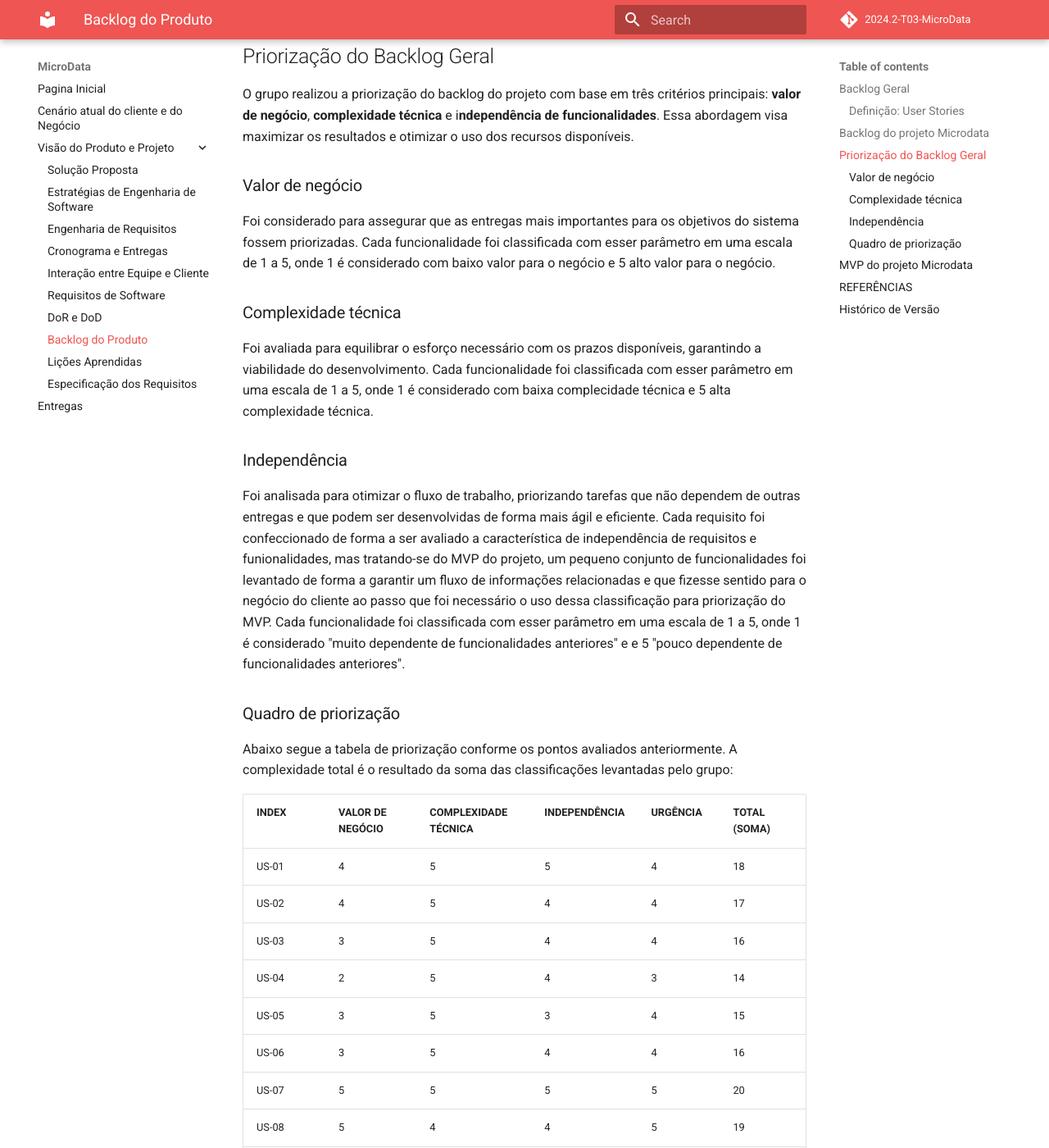
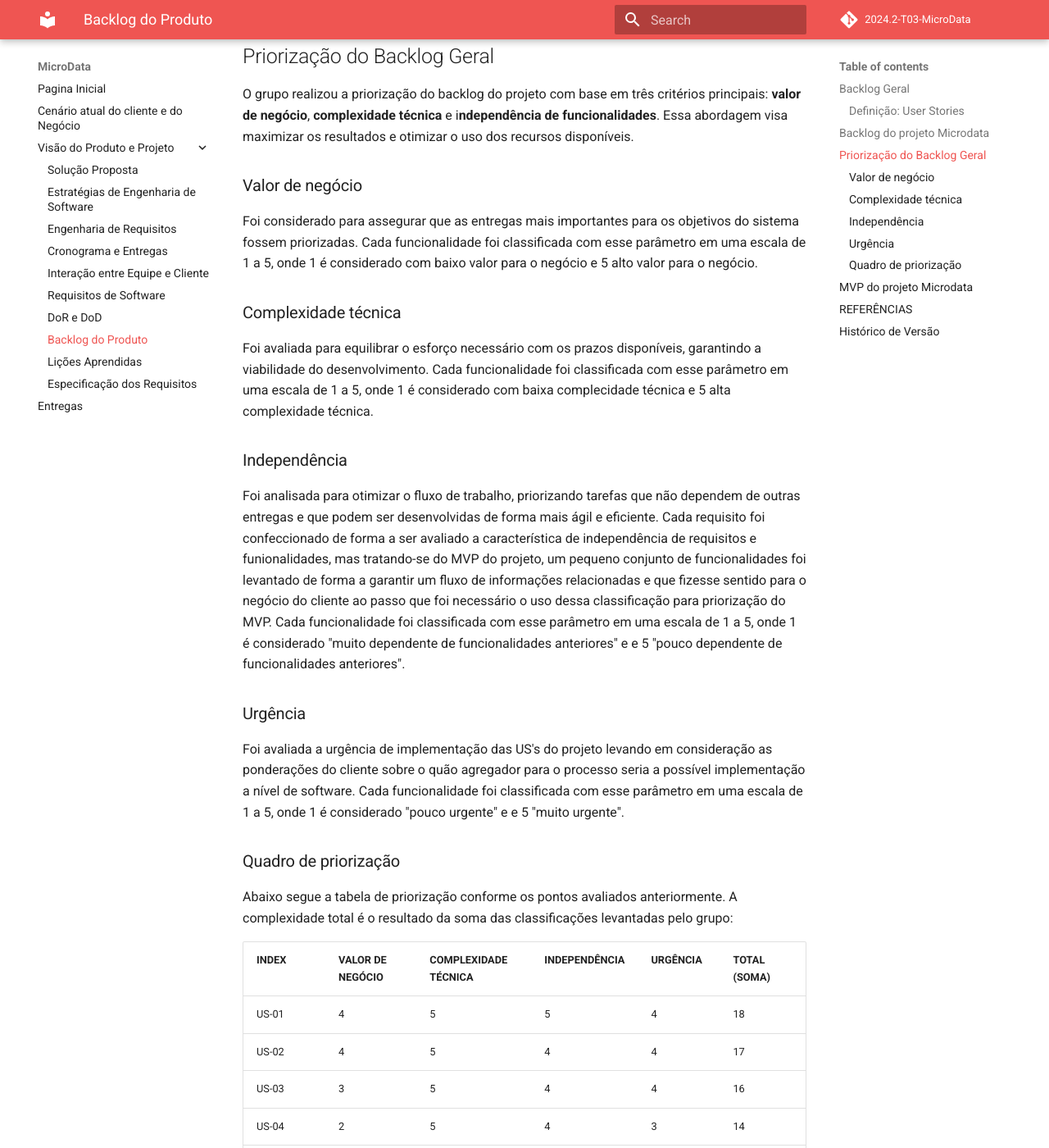
Before and after one commit to storch7/2024.2-T03-MicroData, an MkDocs documentation site: the page built from docs/visao_produto_projeto/backlog_produto.md, in a window 1280 px wide and 1400 px high, scrolled down 5079 px. Shown: the whole window at 82% size. Built offline with MkDocs 1.6.1 and Material for MkDocs 9.7.7, drawn with Linux system fonts in a browser that asks for light colours; comment, search, counter and statistics services are not loaded; some of the changed text lies outside the part shown.

Commit message:
Correções pontuais

```diff
--- a/docs/visao_produto_projeto/backlog_produto.md
+++ b/docs/visao_produto_projeto/backlog_produto.md
@@ -60,14 +60,17 @@
 O grupo realizou a priorização do backlog do projeto com base em três critérios principais: **valor de negócio**, **complexidade técnica** e i**ndependência de funcionalidades**.  Essa abordagem visa maximizar os resultados e otimizar o uso dos recursos disponíveis.
 
 ### Valor de negócio
-Foi considerado para assegurar que as entregas mais importantes para os objetivos do sistema fossem priorizadas. Cada funcionalidade foi classificada com esser parâmetro em uma escala de 1 a 5, onde 1 é considerado com baixo valor para o negócio e 5 alto valor para o negócio.
+Foi considerado para assegurar que as entregas mais importantes para os objetivos do sistema fossem priorizadas. Cada funcionalidade foi classificada com esse parâmetro em uma escala de 1 a 5, onde 1 é considerado com baixo valor para o negócio e 5 alto valor para o negócio.
 
 ### Complexidade técnica
-Foi avaliada para equilibrar o esforço necessário com os prazos disponíveis, garantindo a viabilidade do desenvolvimento. Cada funcionalidade foi classificada com esser parâmetro em uma escala de 1 a 5, onde 1 é considerado com baixa complecidade técnica e 5 alta complexidade técnica.
+Foi avaliada para equilibrar o esforço necessário com os prazos disponíveis, garantindo a viabilidade do desenvolvimento. Cada funcionalidade foi classificada com esse parâmetro em uma escala de 1 a 5, onde 1 é considerado com baixa complecidade técnica e 5 alta complexidade técnica.
 
 ### Independência
 Foi analisada para otimizar o fluxo de trabalho, priorizando tarefas que não dependem de outras entregas e que podem ser desenvolvidas de forma mais ágil e eficiente. Cada requisito foi confeccionado de forma a ser avaliado a característica de independência de requisitos e funionalidades, mas tratando-se do MVP do projeto, um pequeno conjunto de funcionalidades foi levantado de forma a garantir um fluxo de informações relacionadas e que fizesse sentido para o negócio do cliente ao passo que foi necessário o uso dessa classificação para priorização do MVP.
-Cada funcionalidade foi classificada com esser parâmetro em uma escala de 1 a 5, onde 1 é considerado "muito dependente de funcionalidades anteriores" e e 5 "pouco dependente de funcionalidades anteriores".
+Cada funcionalidade foi classificada com esse parâmetro em uma escala de 1 a 5, onde 1 é considerado "muito dependente de funcionalidades anteriores" e e 5 "pouco dependente de funcionalidades anteriores".
+
+### Urgência
+Foi avaliada a urgência de implementação das US's do projeto levando em consideração as ponderações do cliente sobre o quão agregador para o processo seria a possível implementação a nível de software. Cada funcionalidade foi classificada com esse parâmetro em uma escala de 1 a 5, onde 1 é considerado "pouco urgente" e e 5 "muito urgente".
 
 ### Quadro de priorização
 Abaixo segue a tabela de priorização conforme os pontos avaliados anteriormente. A complexidade total é o resultado da soma das classificações levantadas pelo grupo:
@@ -114,7 +117,11 @@
 ## MVP do projeto Microdata
 MVP (Minimum Viable Product, ou Produto Mínimo Viável) é uma versão inicial de um produto que contém apenas as funcionalidades essenciais para resolver o problema principal dos usuários. Seu objetivo é validar hipóteses e obter feedback do mercado de maneira rápida e econômica, antes de investir em desenvolvimento completo. O MVP permite que equipes de desenvolvimento entendam o que realmente gera valor para o cliente e ajustem o produto com base em dados reais, minimizando riscos e desperdícios.
 
-Foi levado em consideração o quadro de priorização para a definição do MVP do projeto. As hisorias de Usuário que tiveram o somatório de pontos de avaliação igual ou superior a 14 (>=14) são candidatas para o MVP do projeto; as hisorias com somatório inferior a 14 (<14) permanecem como backlog do projeto e poderão ser desenvolvidas em ocasiões futuras. São as histórias do MVP do projeto Microdata:
+Foi levado em consideração o quadro de priorização para a definição do MVP do projeto. As hisorias de Usuário que tiveram o somatório de pontos de avaliação igual ou superior a 14 (>=14) são candidatas para o MVP do projeto; as hisorias com somatório inferior a 14 (<14) permanecem como backlog do projeto e poderão ser desenvolvidas em ocasiões futuras.
+
+O valor de 14 foi levado como clivo para definição das funcionalidades candidatas ao MVP após uma avaliação comparativa do grupo acerca das funcionalidades de alta prioridade (maior urgência de implementação) e baixa prioridade (menor urgência de implementação). As funcionalidades elencadas com maior urgência apresentaram valores que giraram em tordo de 11 e 13; em contrapartida, as que foram consideradas de alta prioridade e maior urgência de impelentação apresentaram valores que giraram em torno de 14 e 20. Desse modo, o valor do somatório foi delimitado 14 para o estabelecimento do MVP do projeto.
+
+São as histórias do MVP do projeto Microdata:
 
 | INDEX  | US                                                                                                      |
 |--------|-------------------------------------------------------------------------------------------------------------|
```
